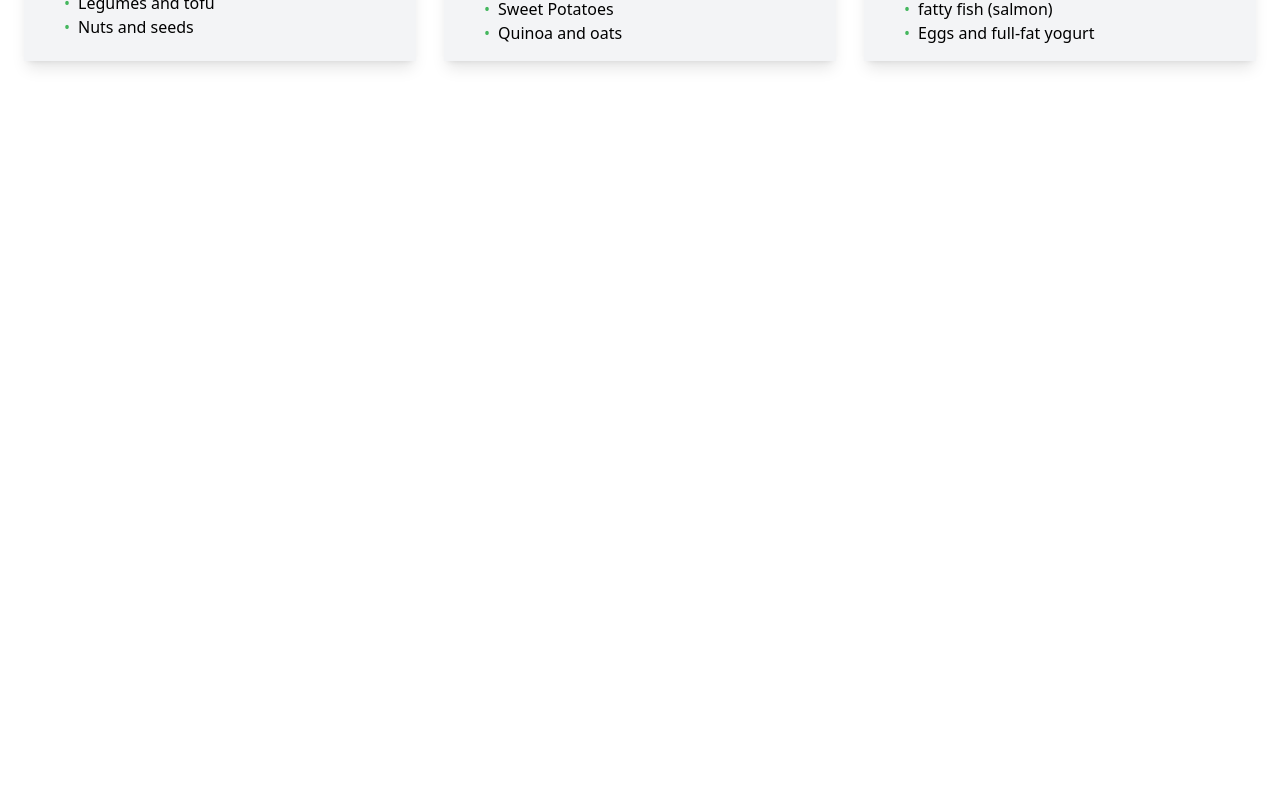
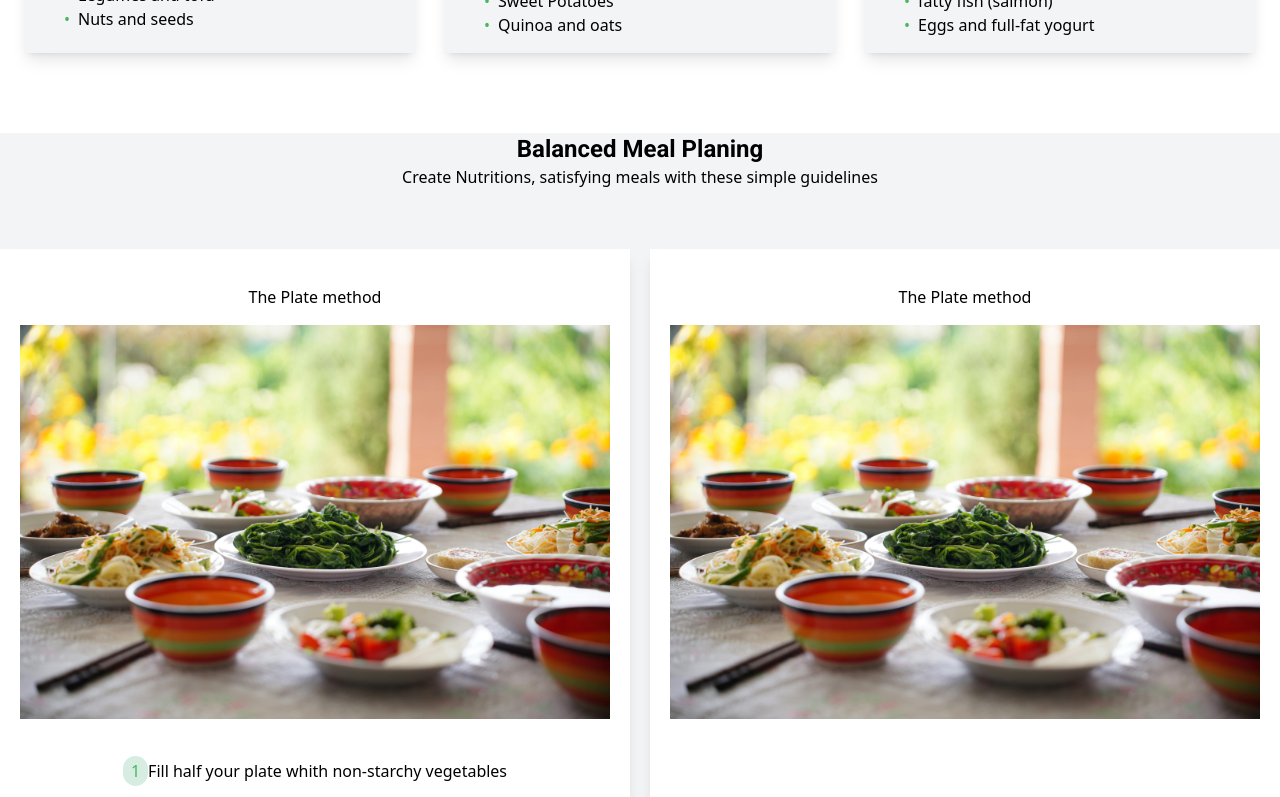
Before and after one commit to atoosh22/sola-front-end, a React (Vite) app: page / in a window 1280 px wide. Shown: the part 2000-2797 px from the top of the page. Before the commit the page ends 2141 px from the top, so only its background shows below. Built offline with nearby package versions, Linux system fonts and the light colour scheme.

Commit message:
added boxs

```diff
--- a/index.html
+++ b/index.html
@@ -8,7 +8,7 @@
     <style>
       @import url('https://fonts.googleapis.com/css2?family=Dancing+Script:wght@400..700&family=Lato:ital,wght@0,100;0,300;0,400;0,700;0,900;1,100;1,300;1,400;1,700;1,900&family=Poppins:ital,wght@0,100;0,200;0,300;0,400;0,500;0,600;0,700;0,800;0,900;1,100;1,200;1,300;1,400;1,500;1,600;1,700;1,800;1,900&family=Roboto:ital,wght@0,100..900;1,100..900&display=swap');
       </style>
-    <title>Vite + React</title>
+    <title>Sola-Food</title>
   </head>
   <body>
     <div id="root"></div>
--- a/src/Pages.jsx/Nutrition.jsx
+++ b/src/Pages.jsx/Nutrition.jsx
@@ -7,6 +7,7 @@ import intermmitentfasting  from '../assets/img/intermmitentfasting.jpg'
 import Dashdiet  from '../assets/img/Dashdiet.jpg'
 import protien from '../assets/icons/protien.png'
 import fats from '../assets/icons/fats.png'
+import fatplantbaseddiets from '../assets/img/plantbaseddiet.jpg'
 import React from 'react'
 
 const Nutrition = () => {
@@ -20,6 +21,7 @@ const Nutrition = () => {
 
    <Popular/>
    <Understand/>
+   <Balanced/>
   </>
   )
 }
@@ -32,7 +34,7 @@ const Popular=() =>{
    <h3 className=' text-2xl font-[Roboto]  font-bold'>Popular Diet Types</h3>
    <p className=''>Explore different dietary approaches and find what works best for your body lifesyle</p>
    </div>
-   <div className="grid grid-cols-1 md:grid-cols-3 gap-5 m-3 my-15 ">
+   <div className="grid grid-cols-1 md:grid-cols-3 gap-5 mx-5  my-15 ">
     {/* img 1 */}
 <div className="img1">
 <img className='w-full rounded-lg' src={mediterranean} alt="" />
@@ -177,6 +179,42 @@ const Understand=()=>{
   )
 }
 
+
+function Balanced(){
+  return(
+    <>
+  <div className="title text-center bg-gray-100">
+    {/* title */}
+  <div className="title">
+  <h2 className='text-2xl font-[Roboto]  font-bold'>Balanced Meal Planing</h2>
+  <p>Create Nutritions, satisfying meals with these simple guidelines</p>
+  </div>
+
+{/* plate method */}
+  <div className="grid grid-cols-1 md:grid-cols-2 gap-5">
+     <div className="shadow-lg bg-[#fff] p-5 my-15">
+      <h2 className='py-4'>The Plate method</h2>
+      <img src={plantbaseddiet} alt="" />
+    <div className="numbers my-10">
+    <h3><span className='bg-[#d8ede2] rounded-full text-center text-[#44B75E] px-2 py-1'>1</span>Fill half your plate whith non-starchy vegetables</h3>
+
+    </div>
+     </div>
+
+      <div className="shadow-lg bg-[#fff] p-5 my-15">
+      <h2 className='py-4'>The Plate method</h2>
+      <img src={plantbaseddiet} alt="" />
+
+       </div>
+
+
+     </div>
+  </div>
+    </>
+
+  )
+
+}
 // End cards
 
 export default Nutrition;
--- a/src/Pages.jsx/tusaale.jsx
+++ /dev/null
@@ -1,14 +0,0 @@
-import tusaale from '../assets/img/Dash.jpg'
-
-import React from 'react'
-
-const tusaale = () => {
-  return (
-<>
-<div>tusaale</div>
-<img src={Dash} alt="" />
-</>
-  )
-}
-
-export default tusaale
```
